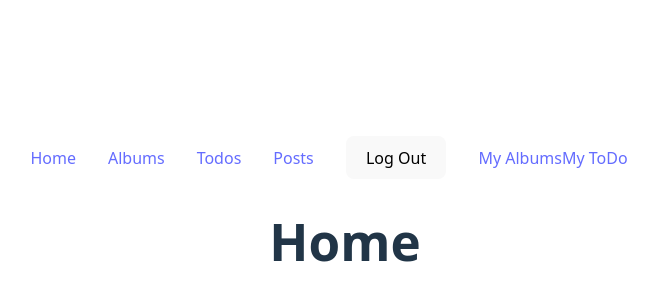
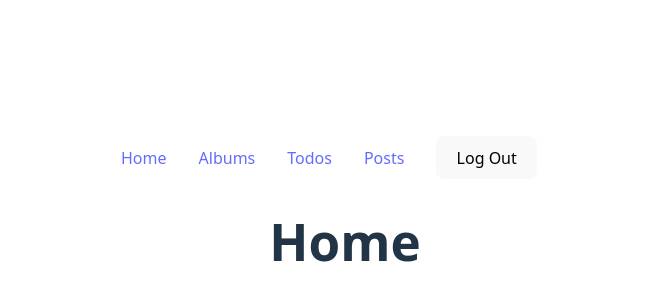
Before and after one commit to ormiller-hilma/json-server, a React app: page /home in a window 1280 px wide. Shown: the part 180-480 px from the top of the page, without its empty margins (295-953 px from the left). Built offline with nearby package versions, Linux system fonts and the light colour scheme; the HTML template or start-up script is replaced by a standard one.

Commit message:
added id logic

```diff
--- a/src/components/HomeNavbar.jsx
+++ b/src/components/HomeNavbar.jsx
@@ -1,12 +1,11 @@
 import React, { useContext } from "react";
-import { NavLink, useParams, Outlet } from "react-router";
+import { NavLink, Outlet } from "react-router";
 import { UserContext } from "../contexts/UserContx";
 import LogoutButton from "./LogoutBtn";
 import "../styles/Navbar.css";
 
 function HomeNavbar() {
   const { user } = useContext(UserContext);
-  const { albumid } = useParams();
 
   const userid = user.id || "default-user-id";
 
@@ -18,13 +17,6 @@ function HomeNavbar() {
         <NavLink to="/todo">Todos</NavLink>
         <NavLink to={`users/${userid}/posts`}>Posts</NavLink>
         <LogoutButton />
-        {user && (
-          <div>
-            <NavLink to={`/home/users/${user.user}/albums`}>My Albums</NavLink>
-            <NavLink to={`/home/users/${user.user}/todos`}>My ToDo</NavLink>
-            {albumid && <span>Album {albumid}</span>}{" "}
-          </div>
-        )}
         <br />
       </nav>
     </>
--- a/src/pages/Login.jsx
+++ b/src/pages/Login.jsx
@@ -1,7 +1,7 @@
 import React from "react";
 import { UserContext } from "../contexts/UserContx";
 import { useState, useContext } from "react";
-import { useNavigate, NavLink } from "react-router";
+import { useNavigate } from "react-router";
 function Login() {
   const navigate = useNavigate();
   const user = useContext(UserContext);
@@ -30,7 +30,8 @@ function Login() {
       if (data[0] === undefined)
         throw new Error("Error during login proccesing");
       console.log("Login successful:", data);
-      user.setUser({ id: data.id, username: username });
+      user.setUser({ id: data[0].id, username: username });
+      console.log(data);
       setSuccess(true);
       navigate("/home", { replace: true });
     } catch (err) {
@@ -42,8 +43,6 @@ function Login() {
   }
   return (
     <div className="login">
-      <NavLink to="/register">Register</NavLink>
-
       <form onSubmit={handleSubmit}>
         <h2>Login</h2>
 
```
